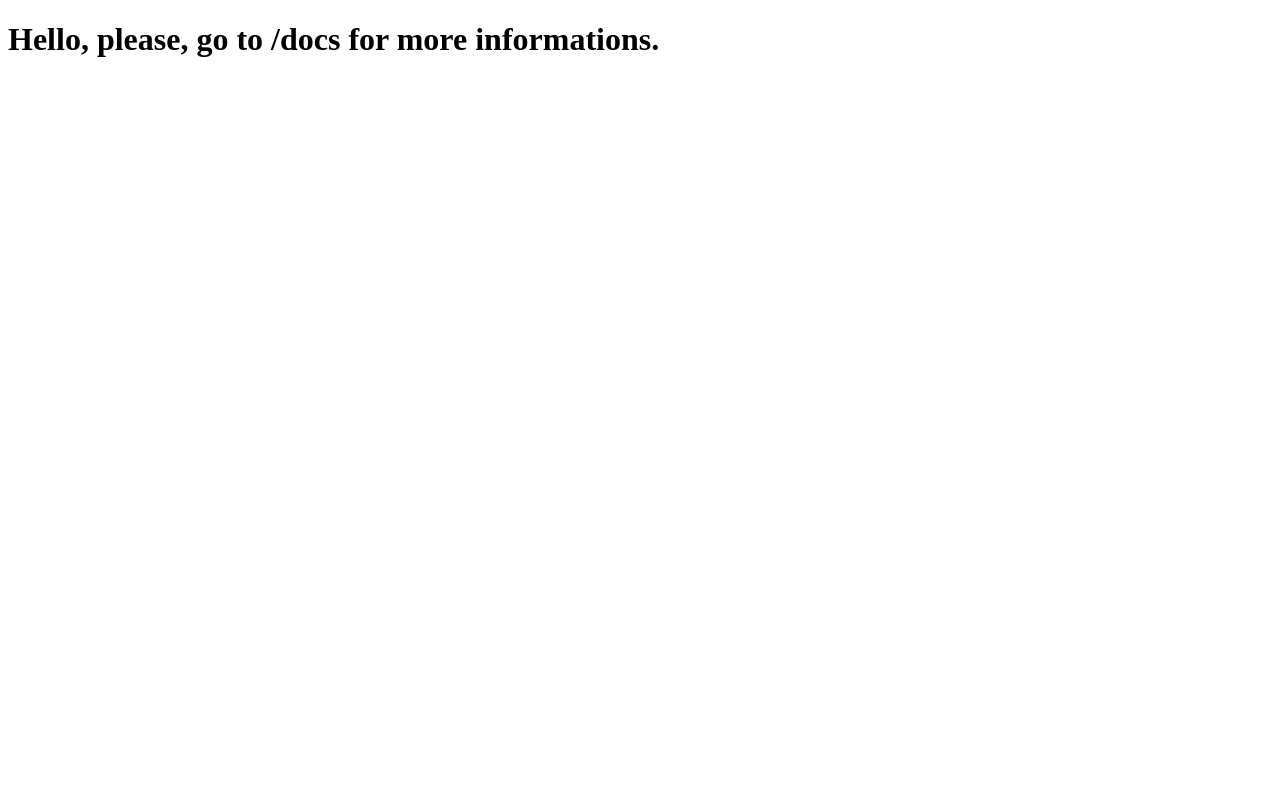
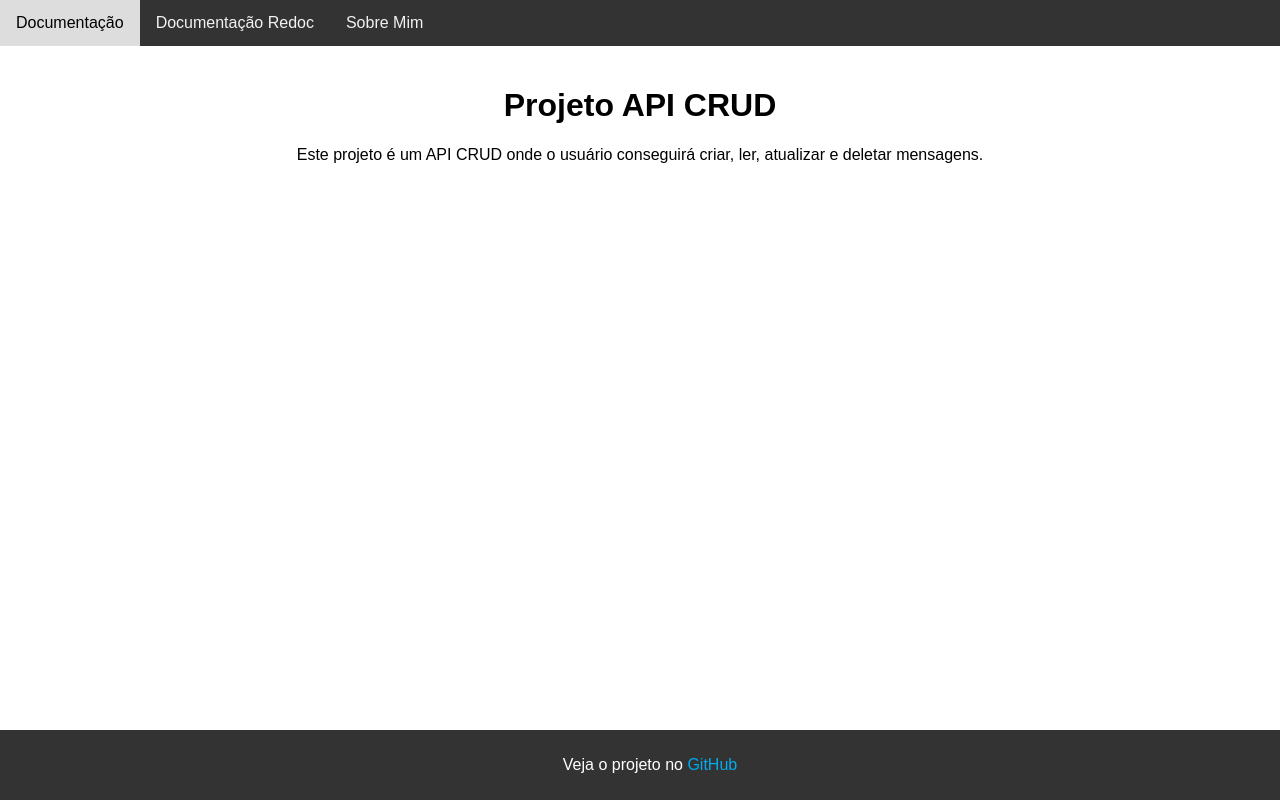
Before and after one commit to vic012/three-things-god-cannot-do, a FastAPI app: page / in a window 1280 px wide. Run offline with FastAPI, Linux system fonts and the light colour scheme; parts of the project's set-up code (start-up, migrations or seed data) failed here and were passed over.

Commit message:
Added delete endpoint and first version of home

```diff
--- a/api/main.py
+++ b/api/main.py
@@ -7,7 +7,11 @@ from .database import engine
 
 # Base.metadata.create_all(bind=engine)
 
-app = FastAPI()
+app = FastAPI(
+    title="Mensagens inspiradoras",
+    description="Esta API permite o gerenciamento de mensagens inspiradoras",
+    version="0.0.1",
+)
 
 # Dependency
 def get_db():
--- a/api/schemas.py
+++ b/api/schemas.py
@@ -29,7 +29,12 @@ class MessageSchemaCreate(BaseModel):
 		from_attribute=True
 	)
 
+
 class MessageSchemaUpdate(BaseModel):
 	text_message: str
 	reference: str = "Referência"
 	active: bool = False
+
+
+class MessageInfo(BaseModel):
+	detail: str
--- a/api/templates/home.html
+++ b/api/templates/home.html
@@ -1,11 +1,69 @@
 <!DOCTYPE html>
-<html>
+<html lang="pt-BR">
 <head>
-	<meta charset="utf-8">
-	<meta name="viewport" content="width=device-width, initial-scale=1">
-	<title>Api messages</title>
+    <meta charset="UTF-8">
+    <meta name="viewport" content="width=device-width, initial-scale=1.0">
+    <title>Mensagens Inspiradoras</title>
+    <style>
+        body {
+            font-family: Arial, sans-serif;
+            margin: 0;
+            padding: 0;
+            display: flex;
+            flex-direction: column;
+            min-height: 100vh;
+        }
+        .navbar {
+            background-color: #333;
+            overflow: hidden;
+        }
+        .navbar a {
+            float: left;
+            display: block;
+            color: #f2f2f2;
+            text-align: center;
+            padding: 14px 16px;
+            text-decoration: none;
+        }
+        .navbar a:hover {
+            background-color: #ddd;
+            color: black;
+        }
+        .content {
+            flex: 1;
+            padding: 20px;
+            text-align: center;
+        }
+        .footer {
+            background-color: #333;
+            color: white;
+            text-align: center;
+            padding: 10px;
+            position: relative;
+            bottom: 0;
+            width: 100%;
+        }
+        .footer a {
+            color: #00aced;
+            text-decoration: none;
+        }
+        .footer a:hover {
+            text-decoration: underline;
+        }
+    </style>
 </head>
 <body>
-	<h1>Hello, please, go to /docs for more informations.</h1>
+    <div class="navbar">
+        <a href="/docs" target="_blank">Documentação</a>
+        <a href="/redoc" target="_blank">Documentação Redoc</a>
+        <a href="https://pedro.pythonanywhere.com/" target="_blank">Sobre Mim</a>
+    </div>
+    <div class="content">
+        <h1>Projeto API CRUD</h1>
+        <p>Este projeto é um API CRUD onde o usuário conseguirá criar, ler, atualizar e deletar mensagens.</p>
+    </div>
+    <div class="footer">
+        <p>Veja o projeto no <a href="https://github.com/vic012/three-things-god-cannot-do" target="_blank">GitHub</a></p>
+    </div>
 </body>
 </html>
```
Also changed, not shown: api/crud.py (+18 -0 lines), api/routers/views.py (+7 -0 lines).
